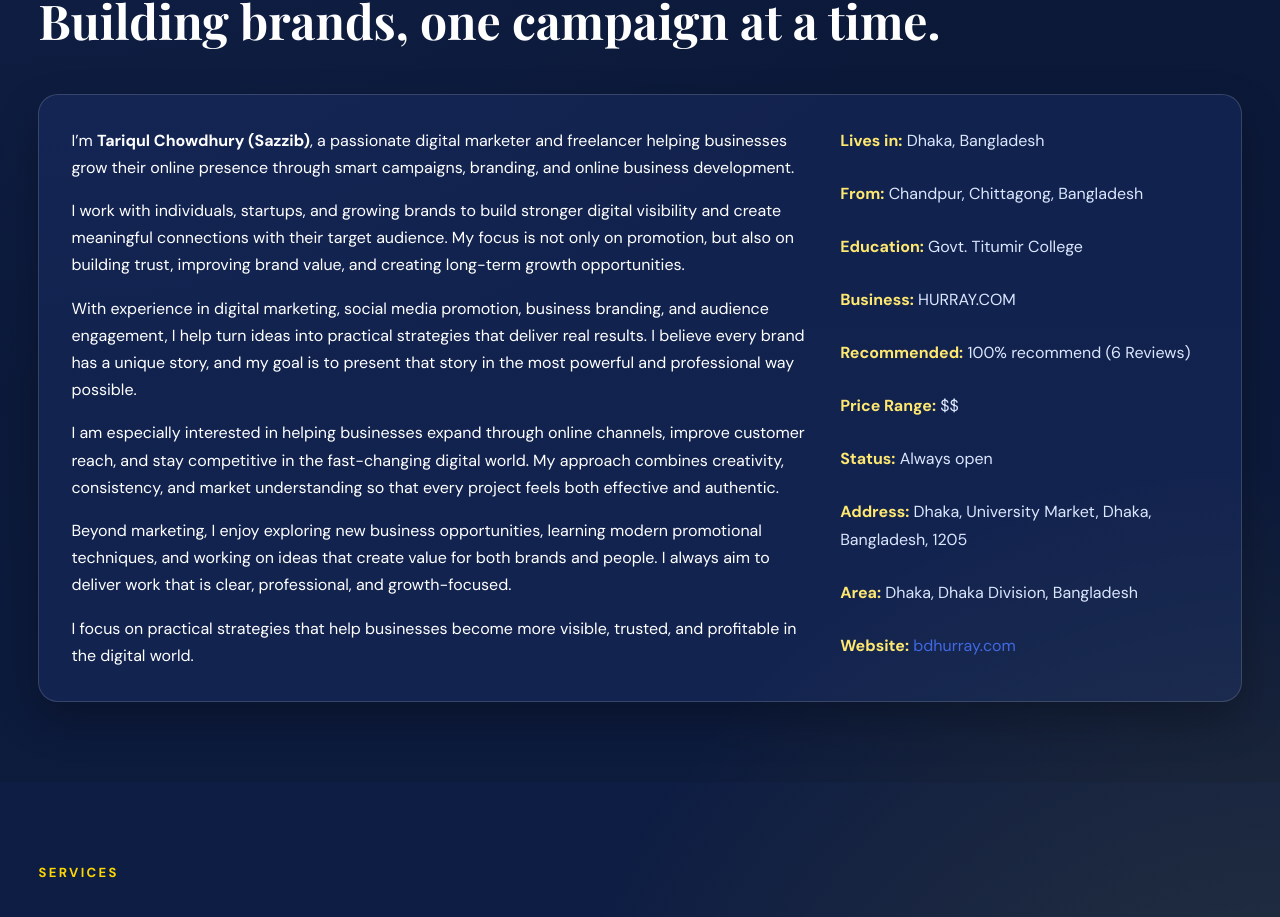
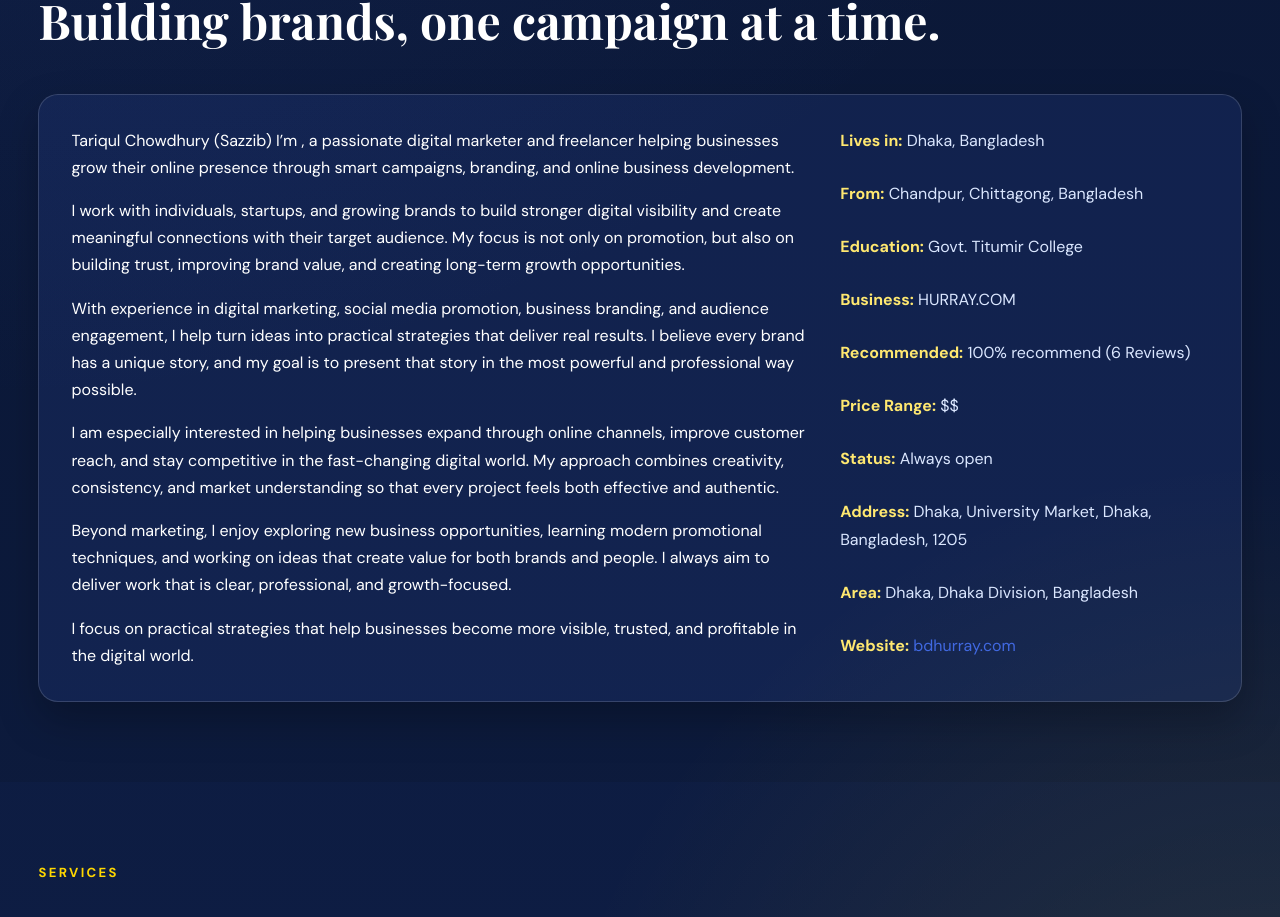
Before and after one commit to NasrinFatemaSarna/tariqul-portfolio, a plain HTML site: page portfolio/index.html in a window 1280 px wide. Shown: the part 936-1853 px from the top of the page. Drawn offline with nearby package versions, Linux system fonts and the light colour scheme.

Commit message:
fix render path

```diff
--- a/portfolio/index.html
+++ b/portfolio/index.html
@@ -138,8 +138,8 @@
 
         <div class="about-grid">
           <div>
-           <p>
-  I’m <strong>Tariqul Chowdhury (Sazzib)</strong>, a passionate digital
+           <p>Tariqul Chowdhury (Sazzib)
+  I’m <strong></strong>, a passionate digital
   marketer and freelancer helping businesses grow their online presence
   through smart campaigns, branding, and online business development.
 </p>
```
